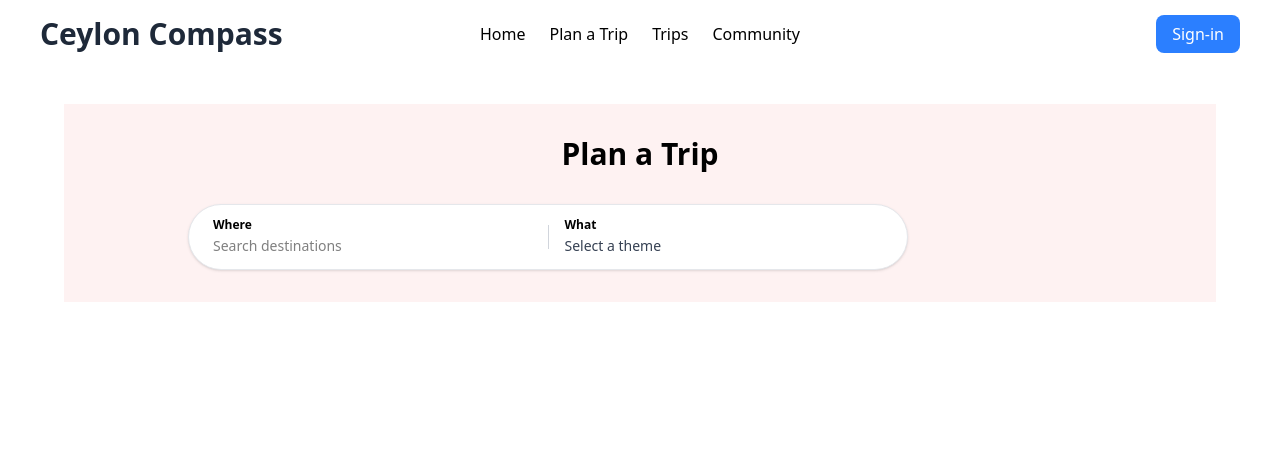
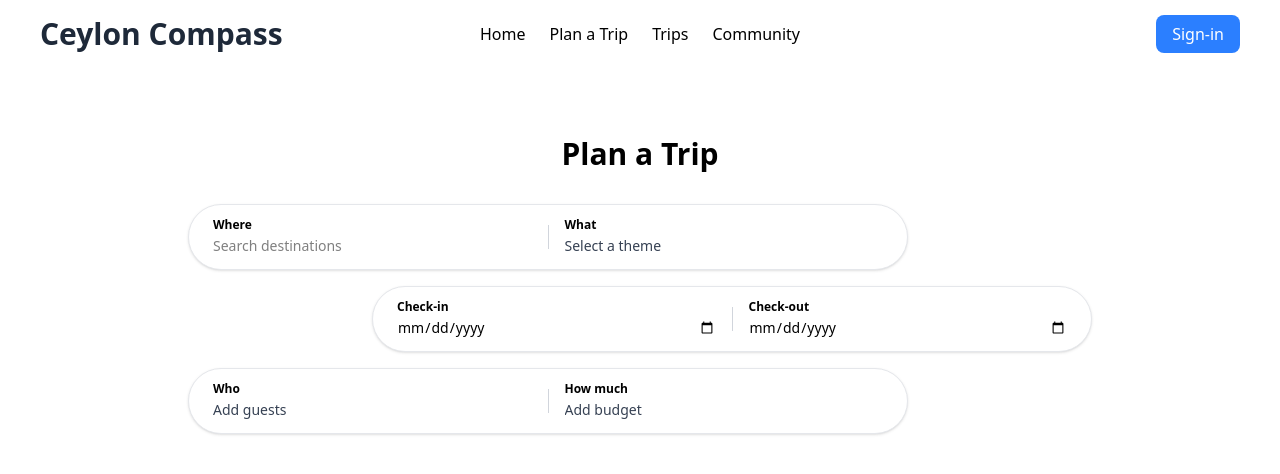
Before and after one commit to dilshanj02/ceylon-compass, a React (Vite) app in the folder frontend/: page /plan in a window 1280 px wide. Shown: the top 474 px of the page. Built offline with nearby package versions, Linux system fonts and the light colour scheme.

Commit message:
feat: addd 3 rows for data input

```diff
--- a/frontend/src/pages/PlanTrip.jsx
+++ b/frontend/src/pages/PlanTrip.jsx
@@ -1,6 +1,6 @@
 const PlanTrip = () => {
   return (
-    <div className="max-w-6xl mx-auto p-8 bg-red-50">
+    <div className="max-w-6xl mx-auto p-8">
       {/* Title */}
       <h1 className="text-3xl font-bold text-center text-black mb-8">
         Plan a Trip
@@ -35,6 +35,60 @@ const PlanTrip = () => {
             </select>
           </div>
         </div>
+
+        {/* Second Row - Dates & Guests (8 Columns Wide, Centered) */}
+        <div className="col-span-8 col-start-4 flex items-center gap-4 bg-white px-6 py-3 rounded-full shadow-sm border border-gray-200">
+          {/* Check-in Input */}
+          <div className="flex-1">
+            <p className="text-xs font-semibold text-black">Check-in</p>
+            <input type="date" className="w-full focus:outline-none text-sm" />
+          </div>
+          {/* Divider */}
+          <div className="hidden md:block w-px bg-gray-300 h-6"></div>
+          {/* Check-out Input */}
+          <div className="flex-1">
+            <p className="text-xs font-semibold text-black">Check-out</p>
+            <input type="date" className="w-full focus:outline-none text-sm" />
+          </div>
+        </div>
+
+        {/* Third Row - Budget & Submit (8 Columns Wide, Centered) */}
+        <div className="col-span-8 col-start-2 flex items-center gap-4 bg-white px-6 py-3 rounded-full shadow-sm border border-gray-200">
+          {/* Guests Selection */}
+          <div className="flex-1">
+            <p className="text-xs font-semibold text-black">Who</p>
+            <select
+              className="w-full focus:outline-none text-sm text-gray-700 appearance-none pr-6"
+              defaultValue=""
+            >
+              <option value="" disabled hidden>
+                Add guests
+              </option>
+              <option>1 Guest</option>
+              <option>2 Guests</option>
+              <option>3 Guests</option>
+              <option>4+ Guests</option>
+            </select>
+          </div>
+          {/* Divider */}
+          <div className="hidden md:block w-px bg-gray-300 h-6"></div>
+          {/* Budget Selection */}
+          <div className="flex-1">
+            <p className="text-xs font-semibold text-black">How much</p>
+            <select
+              className="w-full focus:outline-none text-sm text-gray-700 appearance-none pr-6"
+              defaultValue=""
+            >
+              <option value="" disabled hidden>
+                Add budget
+              </option>
+              <option>$100 - $500</option>
+              <option>$500 - $1000</option>
+              <option>$1000 - $2000</option>
+              <option>$2000+</option>
+            </select>
+          </div>
+        </div>
       </div>
     </div>
   );
```
